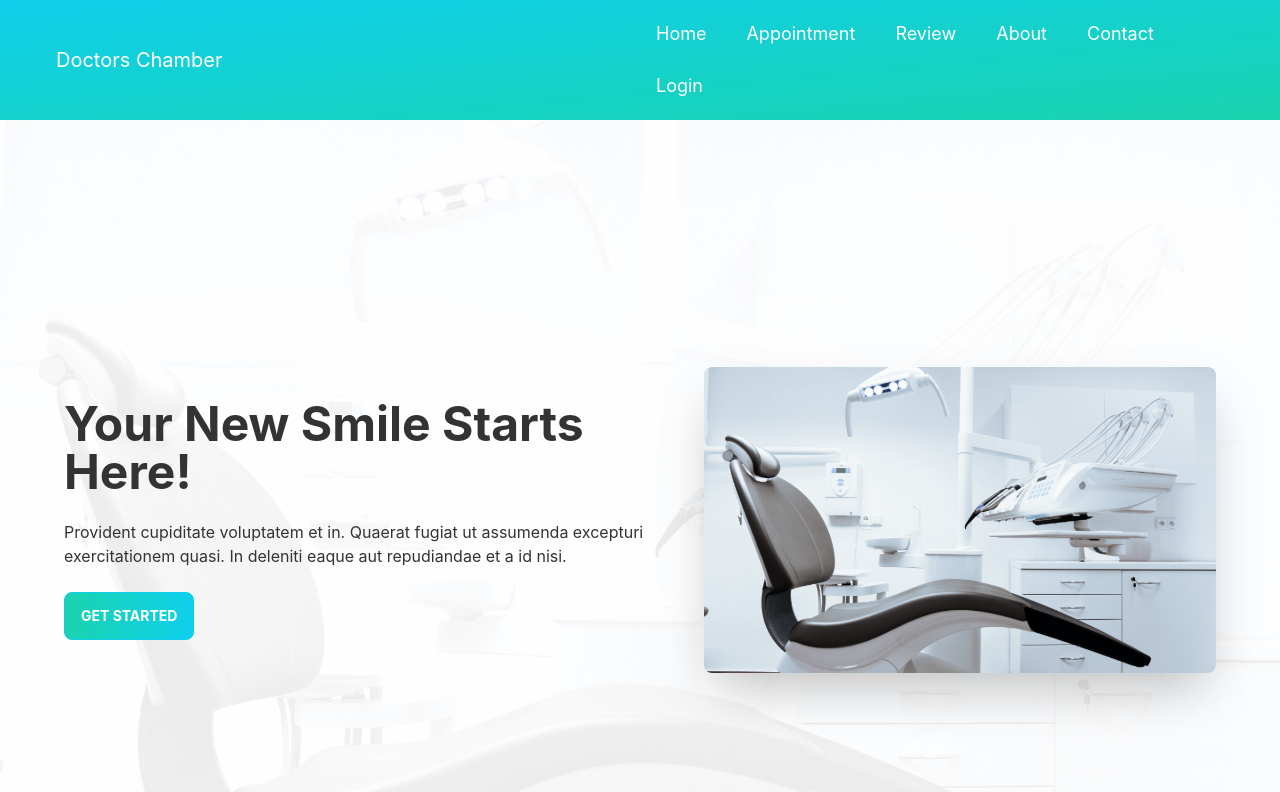
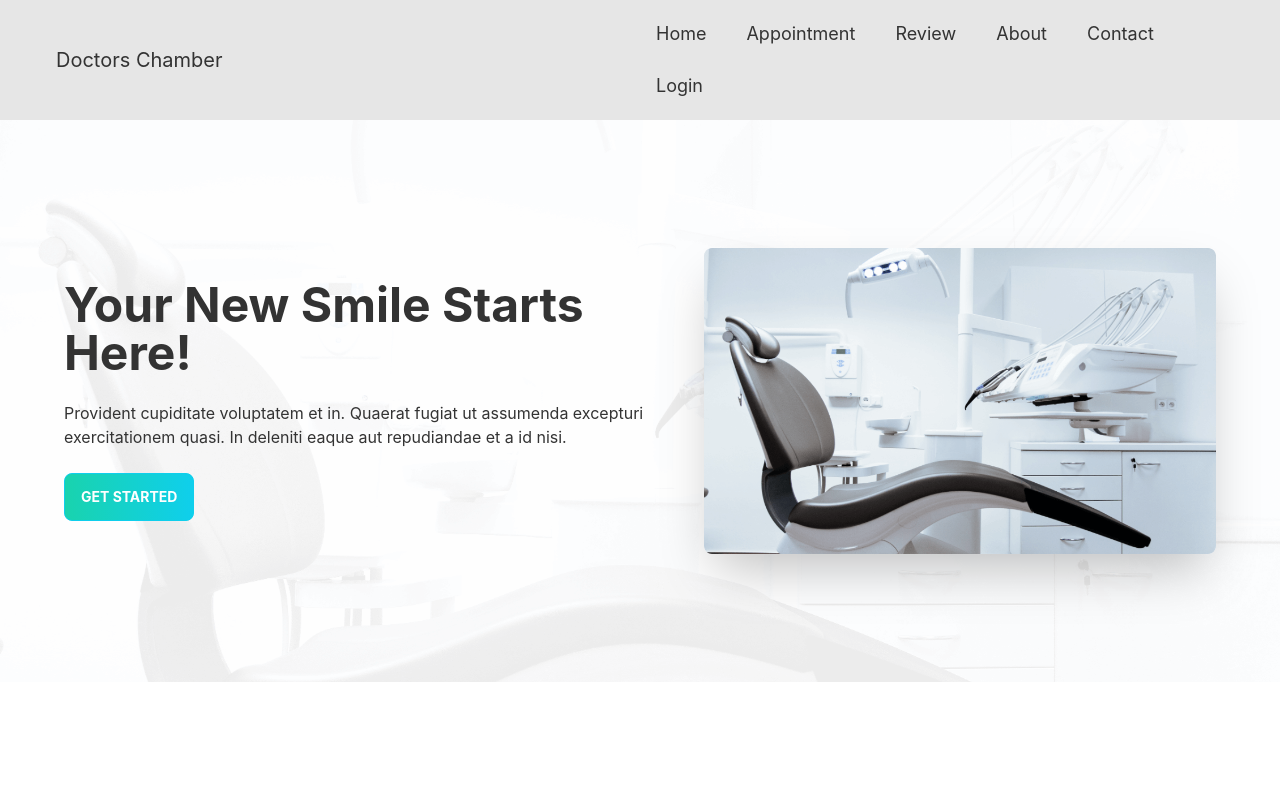
Before and after one commit to Siydulislam/doctors-chamber, a React (Create React App) app in the folder frontend/: page / in a window 1280 px wide. Shown: the top 792 px of the page. Built offline with nearby package versions, Linux system fonts and the light colour scheme.

Commit message:
responsive related tasks

```diff
--- a/frontend/src/App.js
+++ b/frontend/src/App.js
@@ -6,14 +6,14 @@ import Login from "./pages/Login/Login";
 
 function App() {
   return (
-    <>
+    <div className="max-w-screen-2xl mx-auto">
       <Navbar />
       <Routes>
         <Route path="/" element={<Home />} />
         <Route path="/about" element={<About />} />
         <Route path="/login" element={<Login />} />
       </Routes>
-    </>
+    </div>
   );
 }
 
--- a/frontend/src/pages/Home/Banner.js
+++ b/frontend/src/pages/Home/Banner.js
@@ -4,8 +4,8 @@ import PrimaryButton from '../shared/PrimaryButton';
 
 const Banner = () => {
     return (
-        <div className="hero min-h-screen bg-base-100 px-12 bg-hero bg-no-repeat">
-            <div className="hero-content flex-col lg:flex-row-reverse">
+        <div className="hero bg-base-100 px-12 bg-hero bg-no-repeat">
+            <div className="hero-content flex-col lg:flex-row-reverse my-28">
                 <img src={Chair} alt={"Chair"} className="sm:max-w-lg rounded-lg shadow-2xl" />
                 <div>
                     <h1 className="text-5xl font-bold">Your New Smile Starts Here!</h1>
--- a/frontend/src/pages/Home/Home.js
+++ b/frontend/src/pages/Home/Home.js
@@ -1,7 +1,7 @@
 import React from 'react';
 import Banner from './Banner';
 import Contact from './Contact';
-import Footer from './Footer';
+import Footer from '../shared/Footer';
 import Info from './Info';
 import MakeAppointment from './MakeAppointment';
 import Services from './Services';
--- a/frontend/src/pages/shared/Navbar.js
+++ b/frontend/src/pages/shared/Navbar.js
@@ -6,16 +6,16 @@ const Navbar = () => {
     const menuItems = (
         <>
             <li><Link to="/" className="rounded-lg text-lg">Home</Link></li>
-            <li><Link to="/appoinment" className="rounded-lg text-lg">Appointment</Link></li>
+            <li><Link to="/appointment" className="rounded-lg text-lg">Appointment</Link></li>
             <li><Link to="/review" className="rounded-lg text-lg">Review</Link></li>
             <li><Link to="/about" className="rounded-lg text-lg">About</Link></li>
-            <li><Link to="/contuct" className="rounded-lg text-lg">Contact</Link></li>
+            <li><Link to="/contact" className="rounded-lg text-lg">Contact</Link></li>
             <li><Link to="/login" className="rounded-lg text-lg">Login</Link></li>
         </>
     );
 
     return (
-        <div className="navbar text-white bg-gradient-to-br from-primary to-secondary px-12">
+        <div className="navbar bg-base-200 px-12">
             <div className="navbar-start">
                 <div className="dropdown">
                     <label tabIndex={0} className="btn btn-ghost lg:hidden">
```
Also changed, not shown: frontend/src/pages/shared/Footer.js (renamed from frontend/src/pages/Home/Footer.js).
